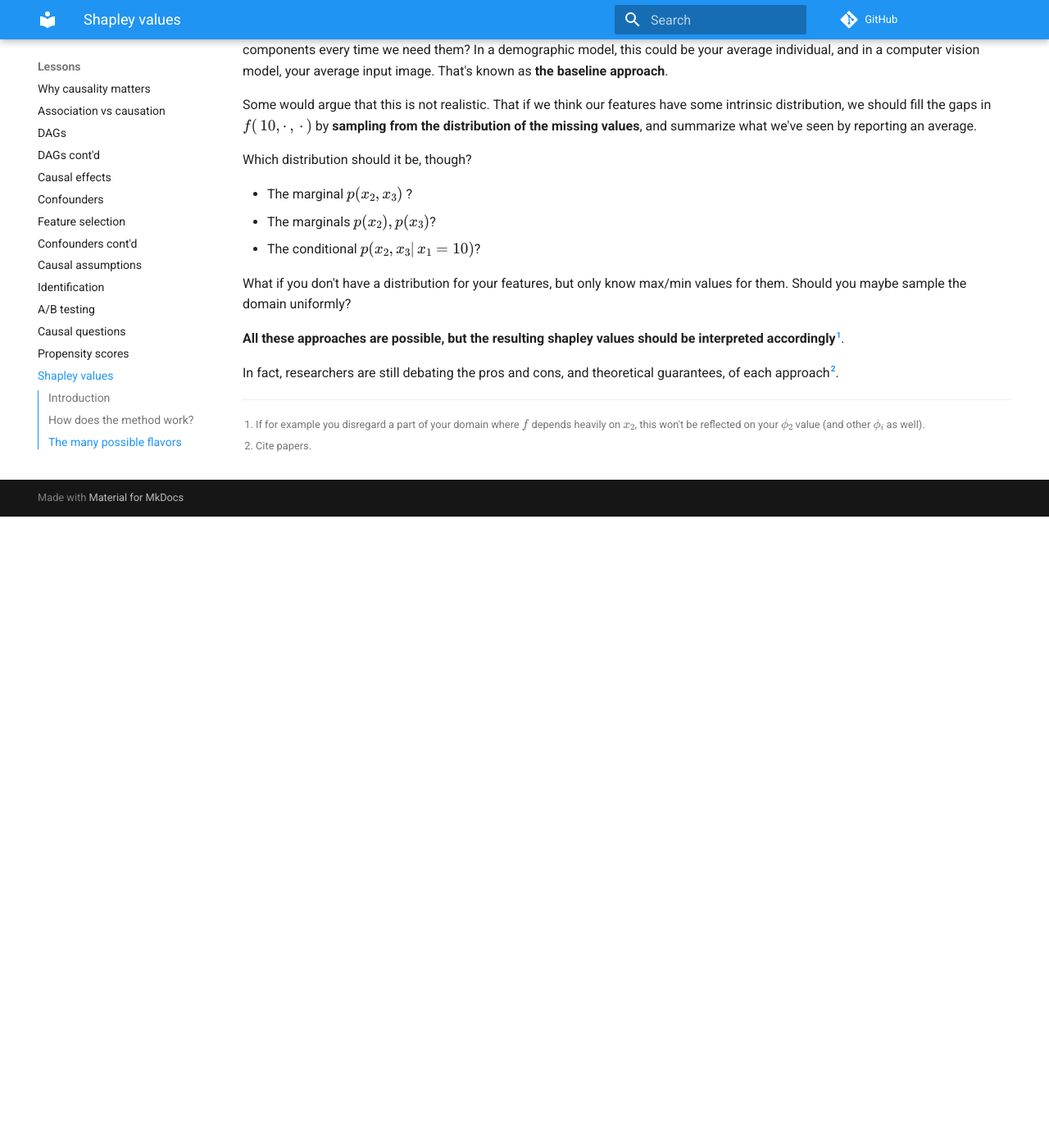
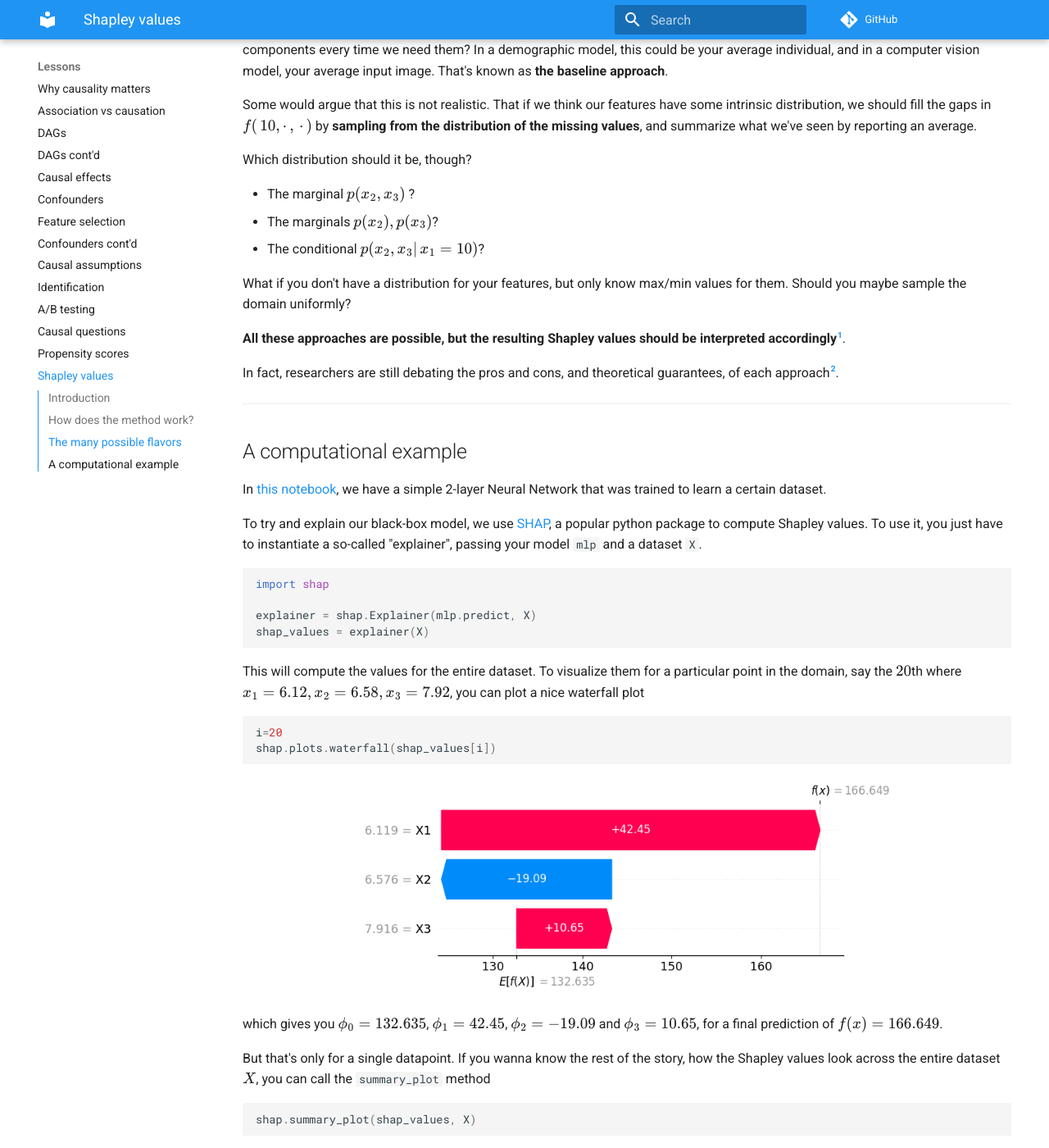
Before and after one commit to emilioMaddalena/causal-inference-studies, an MkDocs documentation site: the page built from material/shapley_values.md, in a window 1280 px wide and 1400 px high, scrolled down 2590 px. Shown: the whole window at 82% size. Built offline with MkDocs 1.6.1 and Material for MkDocs 9.7.7, drawn with Linux system fonts in a browser that asks for light colours; comment, search, counter and statistics services are not loaded; before the commit the page ends 3220 px from its top, so only the background shows below that; some of the changed text lies outside the part shown.

Commit message:
Add SHAP example

````diff
--- a/material/shapley_values.md
+++ b/material/shapley_values.md
@@ -12,7 +12,7 @@ $$f(x) = \phi_0 + \sum_{i} \phi_i$$
 
 where each $\phi_i$ summarizes the contribution of feature $x_i$ to the output! and $\phi_0$ is a baseline constant value.
 
-That's kind of cool, right? **Even if your model isn't linear**, shapley gives you the **isolated contributions of each feature** to the predicted value.
+That's kind of cool, right? **Even if your model isn't linear**, Shapley gives you the **isolated contributions of each feature** to the predicted value.
 
 !!! example
 
@@ -92,10 +92,52 @@ Which distribution should it be, though?
 
 What if you don't have a distribution for your features, but only know max/min values for them. Should you maybe sample the domain uniformly?
 
-**All these approaches are possible, but the resulting shapley values should be interpreted accordingly**[^1].
+**All these approaches are possible, but the resulting Shapley values should be interpreted accordingly**[^1].
 
 In fact, researchers are still debating the pros and cons, and theoretical guarantees, of each approach[^2].
 
 [^1]: If for example you disregard a part of your domain where $f$ depends heavily on $x_2$, this won't be reflected on your $\phi_2$ value (and other $\phi_i$ as well).
 
 [^2]: Cite papers.
+
+---
+
+## A computational example
+
+In [this notebook](../notebooks/shap_example.ipynb), we have a simple 2-layer Neural Network that was trained to learn a certain dataset.
+
+To try and explain our black-box model, we use [SHAP](https://github.com/shap/shap), a popular python package to compute Shapley values. To use it, you just have to instantiate a so-called "explainer", passing your model `mlp` and a dataset `X`.
+
+```python
+import shap
+
+explainer = shap.Explainer(mlp.predict, X)
+shap_values = explainer(X)
+```
+
+This will compute the values for the entire dataset. To visualize them for a particular point in the domain, say the $20$th where $x_1 = 6.12, x_2 = 6.58, x_3 = 7.92$, you can plot a nice waterfall plot
+
+```python
+i=20
+shap.plots.waterfall(shap_values[i])
+```
+
+<div style="text-align:center;">
+  <img src="../imgs/shap_1.png" alt="shap 1" width="70%" />
+</div>
+
+which gives you $\phi_0 = 132.635$, $\phi_1 = 42.45$, $\phi_2 = -19.09$ and $\phi_3 = 10.65$, for a final prediction of $f(x) = 166.649$.
+
+But that's only for a single datapoint. If you wanna know the rest of the story, how the Shapley values look across the entire dataset $X$, you can call the `summary_plot` method
+
+```python
+shap.summary_plot(shap_values, X)
+```
+
+<div style="text-align:center;">
+  <img src="../imgs/shap_2.png" alt="shap 2" width="70%" />
+</div>
+
+The plots tell us $x_2$ has a negative effect on the output (note in the second plot how the blue and red colors are "reversed"). Also, $x_1$ seems to have overall the highest impact on the predictions. It turns out these explanations are very aligned with our ground-truth, which was $f(x_1, x_2, x_3) = 5 x_1^2 - 10 x_2 + 5 x_3$[^3].
+
+[^3]: N.B. the package is trying to explain the **model**, not the ground-truth. If the training was flawed or the data had too much noise, the model would be a bad representation of it, and the Shapley values wouldn't reflect the ground-truth at all.
````
